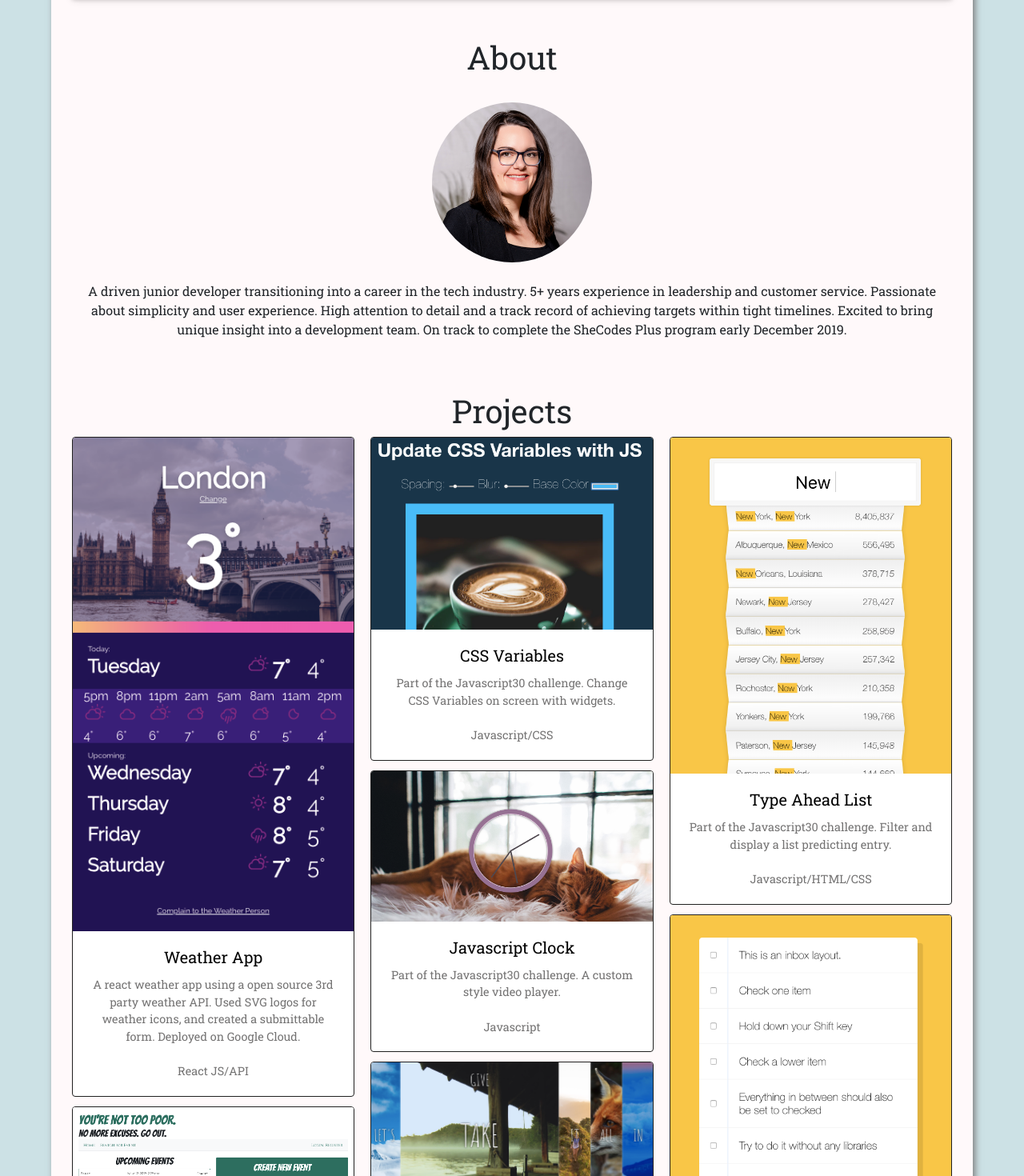
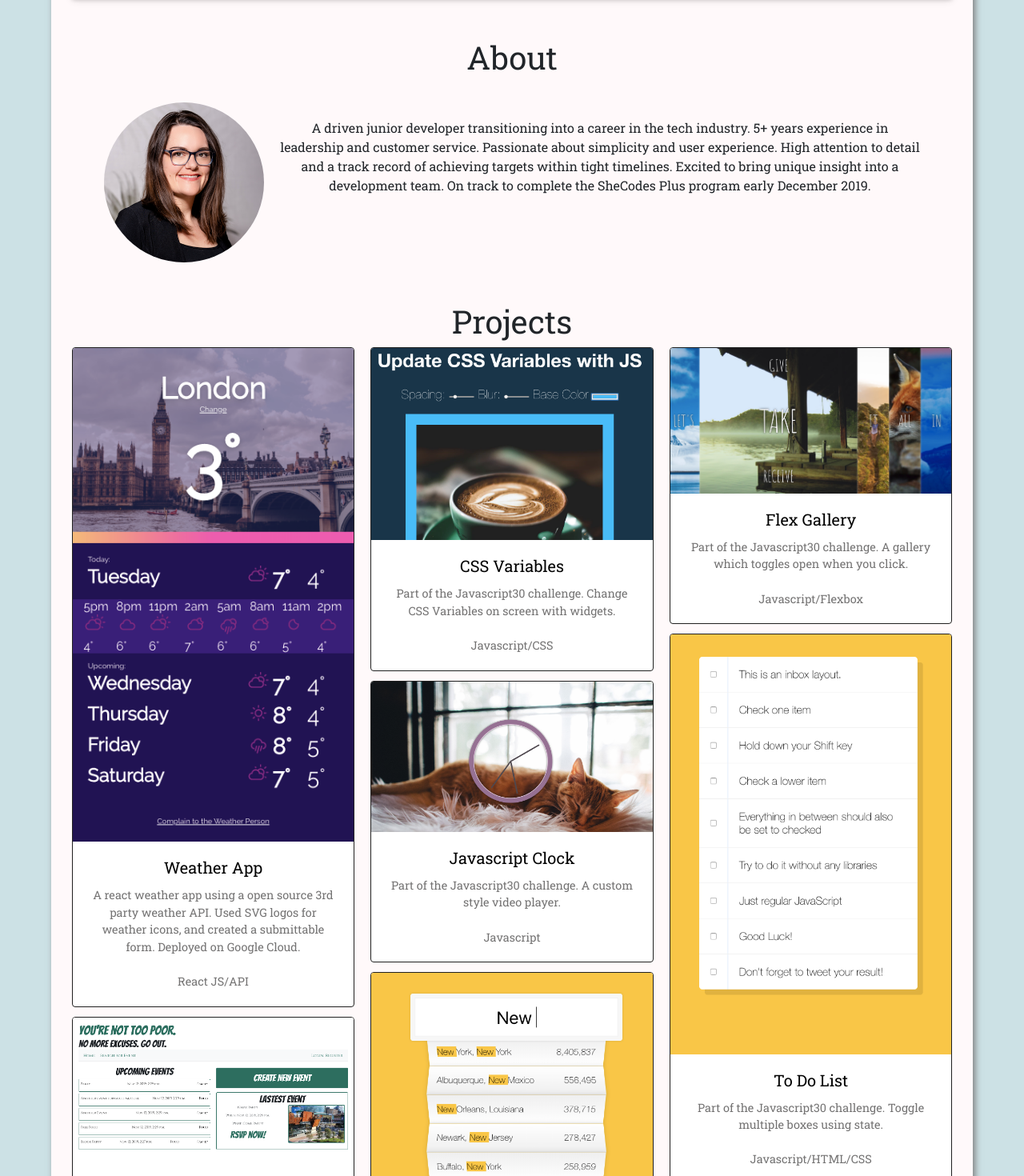
Before and after one commit to sarahlevins/levins-codes-portfolio, a React (Create React App) app: page / in a window 1280 px wide. Shown: the part 1000-2470 px from the top of the page at 80% size. Built offline with nearby package versions, Linux system fonts and the light colour scheme.

Commit message:
porfolio presentation good

```diff
--- a/src/App.css
+++ b/src/App.css
@@ -54,7 +54,7 @@
   justify-self: center;
   position: absolute;
   color: #fff9fa;
-  text-shadow: 4px 3px 0 #7e7f7f;
+  text-shadow: 4px 3px 0 #555555;
   text-align: center;
 }
 
@@ -75,6 +75,12 @@
   .header-role {
     font-size: 35px;
   }
+  .headshot-picture {
+    margin-right: 0px;
+  }
+  .header-arrow {
+    display: none;
+  }
   /*
   .header-image {
     height: 45%;
@@ -84,12 +90,20 @@
 /* About Styling */
 
 .about-container {
-  display: inline-block;
+  display: flex;
+  flex-wrap: wrap;
+  justify-content: center;
 }
 
 .headshot-picture {
   width: 200px;
   height: 200px;
+  margin-right: 20px;
+}
+
+.description-container {
+  width: 800px;
+  padding-top: 20px;
 }
 
 /* Navigation Styling */
--- a/src/components/About.js
+++ b/src/components/About.js
@@ -15,8 +15,6 @@ class About extends Component {
             className="headshot-picture"
             roundedCircle
           />
-          <br />
-          <br />
           <div className="description-container">{this.props.children}</div>
         </div>
       </div>
--- a/src/components/Header.js
+++ b/src/components/Header.js
@@ -11,7 +11,11 @@ const Header = ({ headerimage }) => {
         <h1 className="header-name">Sarah Levins</h1>
         <h3 className="header-role">Developer</h3>
         <a href="#start">
-          <FontAwesomeIcon icon={faAngleDoubleDown} size="3x" />
+          <FontAwesomeIcon
+            className="header-arrow"
+            icon={faAngleDoubleDown}
+            size="3x"
+          />
         </a>
       </div>
     </div>
--- a/src/components/Projects.js
+++ b/src/components/Projects.js
@@ -37,25 +37,18 @@ function Projects(props) {
           category="Javascript"
         />
         <Thumbnail
+          link="https://static-portfolio-pages.herokuapp.com/typeahead.html"
+          image="./static/thumbnail-type-ahead.png"
+          title="Type Ahead List"
+          description="Part of the Javascript30 challenge. Filter and display a list predicting entry."
+          category="Javascript/HTML/CSS"
+        />
+        <Thumbnail
           link="https://static-portfolio-pages.herokuapp.com/flexpanelgallery.html"
           image="./static/thumbnail-flex-gallery.png"
           title="Flex Gallery"
           description="Part of the Javascript30 challenge. A gallery which toggles open when you click."
           category="Javascript/Flexbox"
-        />
-        <Thumbnail
-          link="https://static-portfolio-pages.herokuapp.com/html5canvas.html"
-          image="./static/thumbnail-html-canvas.png"
-          title="HTML5 Canvas"
-          description="Part of the Javascript30 challenge. Use cursor to draw on HTML Canvas"
-          category="Javascript/HTML/CSS"
-        />
-        <Thumbnail
-          link="https://static-portfolio-pages.herokuapp.com/typeahead.html"
-          image="./static/thumbnail-type-ahead.png"
-          title="Type Ahead List"
-          description="Part of the Javascript30 challenge. Filter and display a list predicting entry."
-          category="Javascript/HTML/CSS"
         />
         <Thumbnail
           link="https://static-portfolio-pages.herokuapp.com/checkboxes.html"
--- a/src/components/Thumbnail.js
+++ b/src/components/Thumbnail.js
@@ -1,29 +1,22 @@
 /* eslint-disable jsx-a11y/img-redundant-alt */
 import React, { Component } from "react"; // Import the Component component from React
 import { Card } from "react-bootstrap";
+import { MDBMask, MDBView } from "mdbreact";
 
 class Thumbnail extends Component {
-  constructor(props) {
-    super(props);
-    this.state = {
-      hover: false
-    };
-    this.toggleHover = this.toggleHover.bind(this);
-  }
+  // constructor(props) {
+  //   super(props);
+  //   this.state = {
+  //     hover: false
+  //   };
+  //   this.toggleHover = this.toggleHover.bind(this);
+  // }
 
-  toggleHover() {
-    this.setState({ hover: !this.state.hover });
-  }
+  // toggleHover() {
+  //   this.setState({ hover: !this.state.hover });
+  // }
 
   render() {
-    var imageStyle;
-    var clickMe;
-
-    if (this.state.hover) {
-      imageStyle = { opacity: "0.6", cursor: "pointer" };
-    } else {
-      imageStyle = { opacity: "1" };
-    }
     return (
       <>
         <a href={this.props.link} target="_blank">
@@ -33,7 +26,16 @@ class Thumbnail extends Component {
             onMouseEnter={this.toggleHover}
             onMouseLeave={this.toggleHover}
           >
-            <Card.Img variant="top" src={this.props.image} style={imageStyle} />
+            <MDBView hover zoom>
+              <Card.Img variant="top" src={this.props.image} />
+              <MDBMask className="flex-center" overlay="white-strong">
+                <h3
+                  style={{ color: "#555555", textShadow: "1px 3px 0 #CCE1E5" }}
+                >
+                  CLICK TO VIEW
+                </h3>
+              </MDBMask>
+            </MDBView>
             <Card.Body>
               <Card.Title>{this.props.title}</Card.Title>
               <Card.Text>
```
